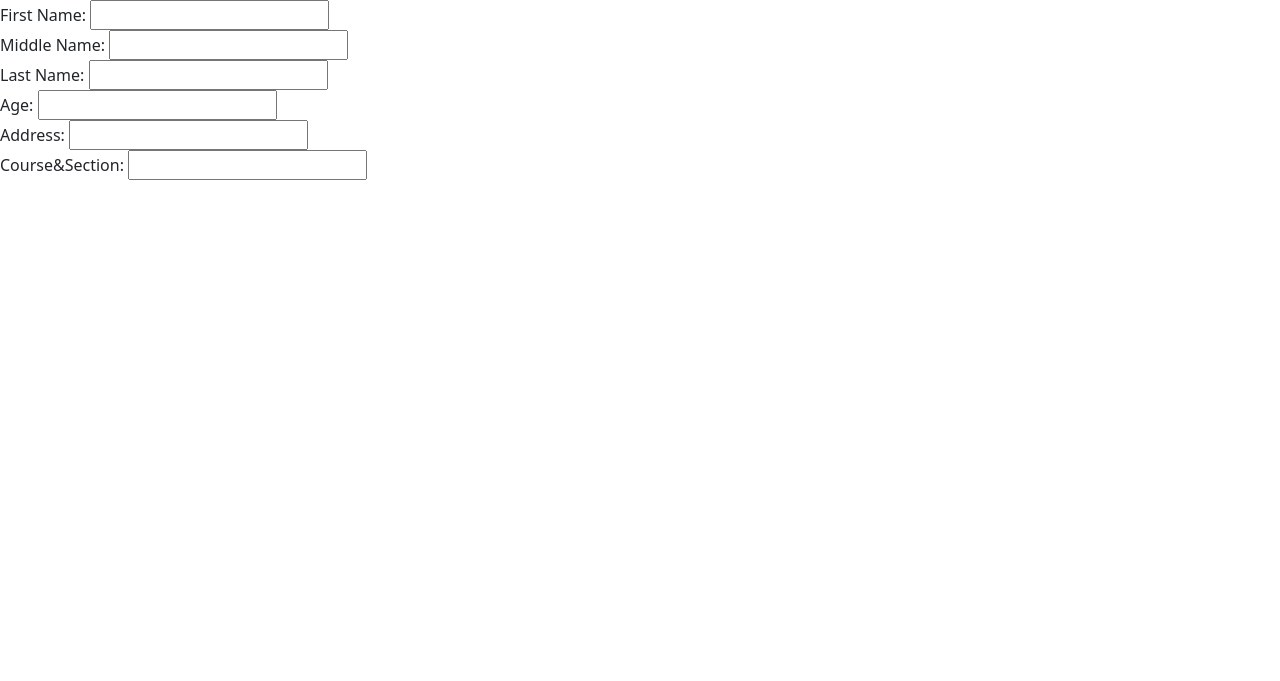
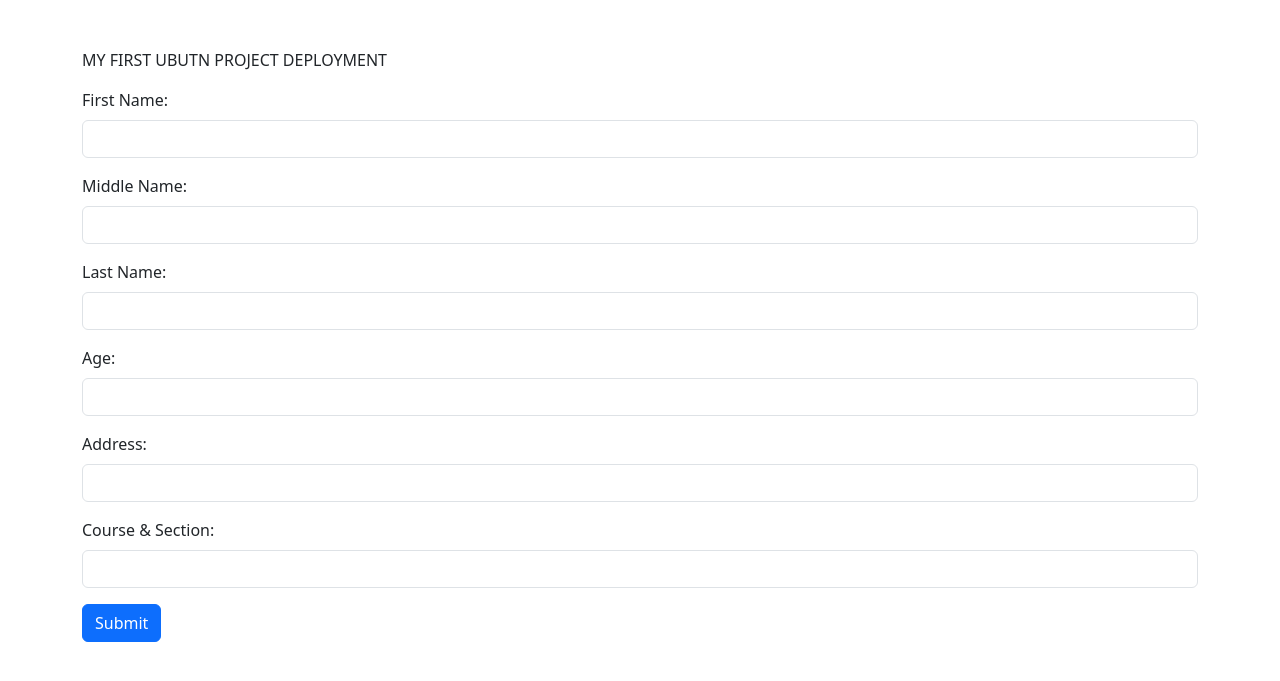
Before and after one commit to kirkyboi/test3, a PHP site: page / in a window 1280 px wide. Shown: the top 681 px of the page. Run offline with PHP 8.4, Linux system fonts and the light colour scheme.

Commit message:
index.php

```diff
--- a/index.php
+++ b/index.php
@@ -1,44 +1,57 @@
-
 <!DOCTYPE html>
 <html lang="en">
 <head>
     <meta charset="UTF-8">
     <meta name="viewport" content="width=device-width, initial-scale=1.0">
-    <title>PHP CRUD</title>
+    <title>MY FIRST UBUNTU PROJECT DEPLOYMENT</title>
+    <link href="https://cdn.jsdelivr.net/npm/bootstrap@5.3.3/dist/css/bootstrap.min.css" rel="stylesheet" integrity="sha384-QWTKZyjpPEjISv5WaRU9OFeRpok6YctnYmDr5pNlyT2bRjXh0JMhjY6hW+ALEwIH" crossorigin="anonymous">
     <link rel="stylesheet" href="style1.css">
 </head>
 <body>
-    <link href="https://cdn.jsdelivr.net/npm/bootstrap@5.3.3/dist/css/bootstrap.min.css" rel="stylesheet" integrity="sha384-QWTKZyjpPEjISv5WaRU9OFeRpok6YctnYmDr5pNlyT2bRjXh0JMhjY6hW+ALEwIH" crossorigin="anonymous">
+    <div class="container mt-5">
+        <p>MY FIRST UBUTN PROJECT DEPLOYMENT</p>
+        <form action="submit.php" method="POST">
+            <!-- First Name -->
+            <div class="mb-3">
+                <label for="firstname" class="form-label">First Name:</label>
+                <input type="text" class="form-control" id="firstname" name="firstname" required>
+            </div>
 
-<div>
-    <label>First Name:</label>
-    <input type = "text" name ="firstname">
-</div>
+            <!-- Middle Name -->
+            <div class="mb-3">
+                <label for="middlename" class="form-label">Middle Name:</label>
+                <input type="text" class="form-control" id="middlename" name="middlename">
+            </div>
 
-<div>
-    <label>Middle Name:</label>
-    <input type = "text" name ="middlename">
-</div>
+            <!-- Last Name -->
+            <div class="mb-3">
+                <label for="lastname" class="form-label">Last Name:</label>
+                <input type="text" class="form-control" id="lastname" name="lastname" required>
+            </div>
 
-<div>
-    <label>Last Name:</label>
-    <input type = "text" name ="lastname">
-</div>
+            <!-- Age -->
+           <div class="mb-3">
+                <label for="lastname" class="form-label">Age:</label>
+                <input type="text" class="form-control" id="Age" name="lastname" required>
+            </div>
 
-<div>
-    <label>Age:</label>
-    <input type = "text" name ="age">
-</div>
+            <!-- Address -->
+            <div class="mb-3">
+                <label for="address" class="form-label">Address:</label>
+                <input type="text" class="form-control" id="address" name="address" required>
+            </div>
 
-<div>
-    <label>Address:</label>
-    <input type = "text" name ="address">
-</div>
+            <!-- Course & Section -->
+            <div class="mb-3">
+                <label for="course_section" class="form-label">Course & Section:</label>
+                <input type="text" class="form-control" id="course_section" name="course_section" required>
+            </div>
 
-<div>
-    <label>Course&Section:</label>
-    <input type = "text" name ="course&section">
-</div>
+            <!-- Submit Button -->
+            <button type="submit" class="btn btn-primary">Submit</button>
+        </form>
+    </div>
+
+    <script src="https://cdn.jsdelivr.net/npm/bootstrap@5.3.3/dist/js/bootstrap.bundle.min.js" integrity="sha384-YvpcrYf0tY3lHB60NNkmXc5s9fDVZLESaAA55NDzOxhy9GkcIdslK1eN7N6jIeHz" crossorigin="anonymous"></script>
 </body>
 </html>
-<script src="https://cdn.jsdelivr.net/npm/bootstrap@5.3.3/dist/js/bootstrap.bundle.min.js" integrity="sha384-YvpcrYf0tY3lHB60NNkmXc5s9fDVZLESaAA55NDzOxhy9GkcIdslK1eN7N6jIeHz" crossorigin="anonymous"></script>
```
